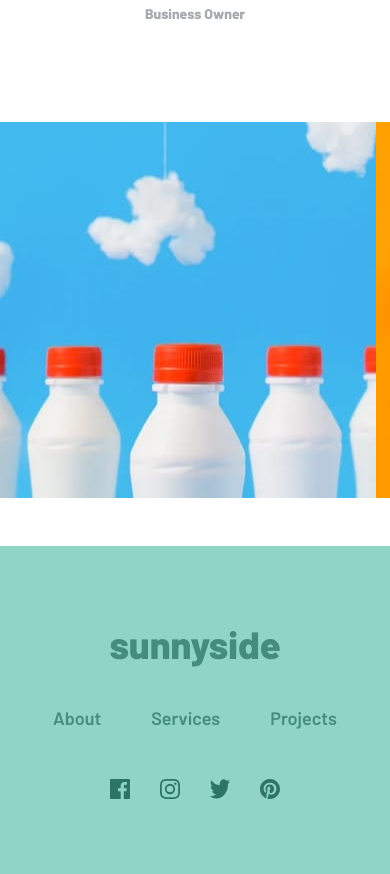
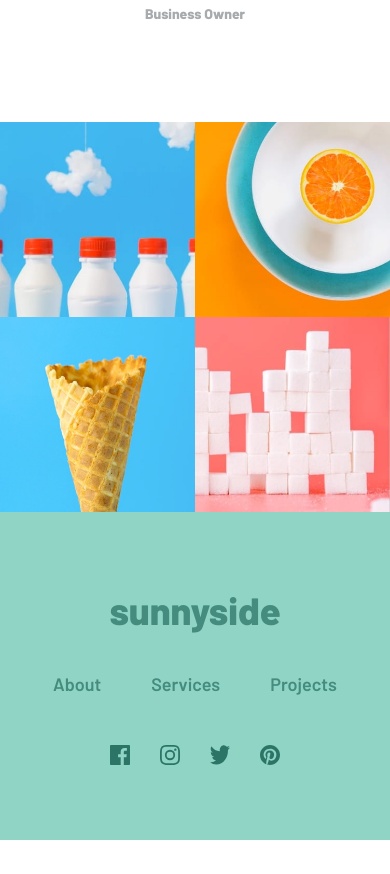
Before and after one commit to yoga1234/frontendmentor-challenges, a React (Create React App) app: page /frontendmentor-challenges/sunnyside-agency in a window 390 px wide. Shown: the part 4700-5574 px from the top of the page. After the commit the page ends 5540 px from the top, so only its background shows below. Built offline with nearby package versions, Linux system fonts and the light colour scheme.

Commit message:
add responsiveness to image galery

```diff
--- a/src/pages/SunnyLandingpage/components/ImageSection/ImageSection.css
+++ b/src/pages/SunnyLandingpage/components/ImageSection/ImageSection.css
@@ -14,3 +14,15 @@
     object-fit: cover;
   }
 }
+@media only screen and (max-width: 425px) {
+  .image-section-container {
+    width: 100vw;
+    overflow: visible;
+    height: max-content;
+    flex-wrap: wrap;
+  }
+  .image-section-container img {
+    width: 50vw;
+    display: block;
+  }
+}
```
